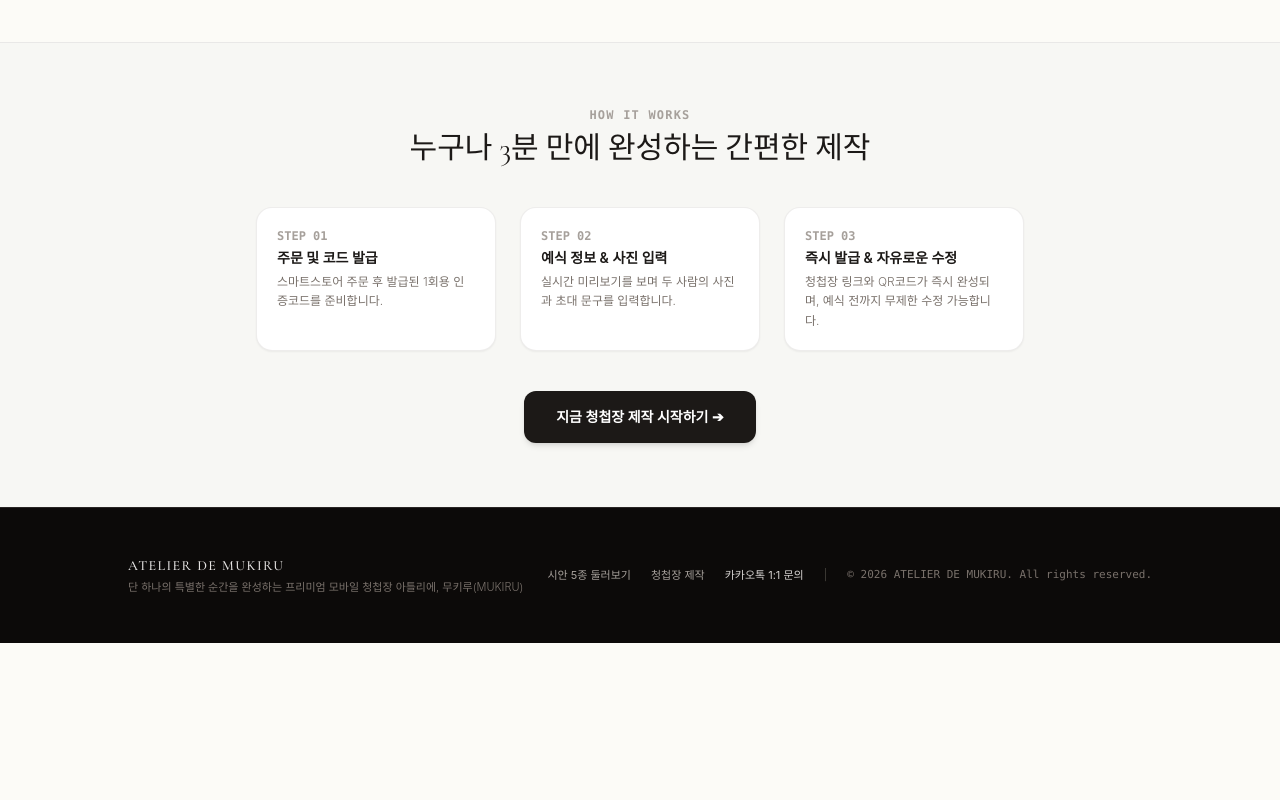
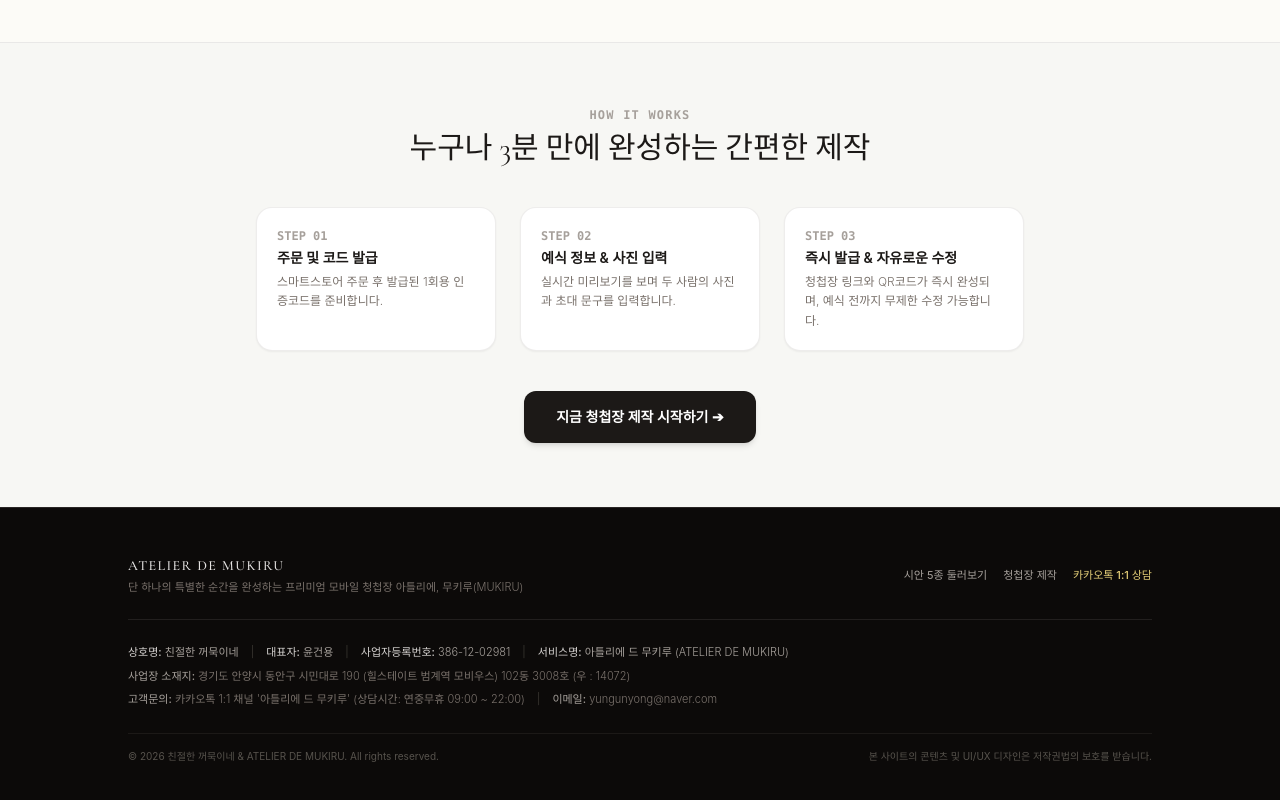
Before and after one commit to yoongunyong/wedding-card, a Next.js app: page / in a window 1280 px wide. Shown: the part 2860-3660 px from the top of the page. Before the commit the page ends 3503 px from the top, so only its background shows below. Built offline with nearby package versions, Linux system fonts and the light colour scheme; a web font is replaced by a local one.

Commit message:
feat: 푸터에 전자상거래 표준 사업자 정보 추가 (카카오 비즈니스 채널 심사용)

```diff
--- a/app/page.js
+++ b/app/page.js
@@ -328,8 +328,9 @@ export default function HomePage() {
 
       {/* 6. 하단 푸터 */}
       <footer className="py-12 px-6 bg-stone-950 text-stone-400 font-sans text-xs border-t border-stone-800">
-        <div className="max-w-5xl mx-auto flex flex-col sm:flex-row items-center justify-between gap-6">
-          <div className="text-center sm:text-left">
+        <div className="max-w-5xl mx-auto space-y-6">
+          <div className="flex flex-col sm:flex-row items-start sm:items-center justify-between gap-4 pb-6 border-b border-stone-800/80">
+            <div>
               <p className="font-editorial-serif text-sm tracking-widest uppercase text-stone-200 font-medium mb-1">
                 ATELIER DE MUKIRU
               </p>
@@ -338,7 +339,7 @@ export default function HomePage() {
               </p>
             </div>
 
-          <div className="flex items-center gap-5 text-[11px] text-stone-400">
+            <div className="flex items-center gap-4 text-[11px] text-stone-400">
               <a href="#templates" className="hover:text-stone-200 transition-colors">
                 시안 5종 둘러보기
               </a>
@@ -349,12 +350,37 @@ export default function HomePage() {
                 href="http://pf.kakao.com/_RJamX/chat"
                 target="_blank"
                 rel="noopener noreferrer"
-              className="hover:text-amber-300 transition-colors inline-flex items-center gap-1 text-stone-300"
+                className="hover:text-amber-300 transition-colors inline-flex items-center gap-1 text-amber-200/90 font-medium"
               >
-              카카오톡 1:1 문의
+                카카오톡 1:1 상담
               </a>
+            </div>
+          </div>
+
+          {/* 사업자 정보 (전자상거래 표준 및 카카오 비즈니스 채널 심사 규격) */}
+          <div className="text-[11px] text-stone-500 leading-relaxed font-light space-y-1.5">
+            <div className="flex flex-wrap items-center gap-x-3 gap-y-1 text-stone-400">
+              <span><strong className="text-stone-300 font-medium">상호명:</strong> 친절한 꺼묵이네</span>
               <span className="text-stone-700">|</span>
-            <span className="font-mono text-stone-500">&copy; {new Date().getFullYear()} ATELIER DE MUKIRU. All rights reserved.</span>
+              <span><strong className="text-stone-300 font-medium">대표자:</strong> 윤건용</span>
+              <span className="text-stone-700">|</span>
+              <span><strong className="text-stone-300 font-medium">사업자등록번호:</strong> 386-12-02981</span>
+              <span className="text-stone-700">|</span>
+              <span><strong className="text-stone-300 font-medium">서비스명:</strong> 아틀리에 드 무키루 (ATELIER DE MUKIRU)</span>
+            </div>
+            <div className="flex flex-wrap items-center gap-x-3 gap-y-1">
+              <span><strong className="text-stone-400 font-medium">사업장 소재지:</strong> 경기도 안양시 동안구 시민대로 190 (힐스테이트 범계역 모비우스) 102동 3008호 (우 : 14072)</span>
+            </div>
+            <div className="flex flex-wrap items-center gap-x-3 gap-y-1">
+              <span><strong className="text-stone-400 font-medium">고객문의:</strong> 카카오톡 1:1 채널 &apos;아틀리에 드 무키루&apos; (상담시간: 연중무휴 09:00 ~ 22:00)</span>
+              <span className="text-stone-700">|</span>
+              <span><strong className="text-stone-400 font-medium">이메일:</strong> yungunyong@naver.com</span>
+            </div>
+          </div>
+
+          <div className="pt-4 border-t border-stone-900 flex flex-col sm:flex-row items-center justify-between text-[10px] text-stone-600 gap-2">
+            <span>&copy; {new Date().getFullYear()} 친절한 꺼묵이네 & ATELIER DE MUKIRU. All rights reserved.</span>
+            <span>본 사이트의 콘텐츠 및 UI/UX 디자인은 저작권법의 보호를 받습니다.</span>
           </div>
         </div>
       </footer>
```
Lines whose indentation alone changed are shown as unchanged.
